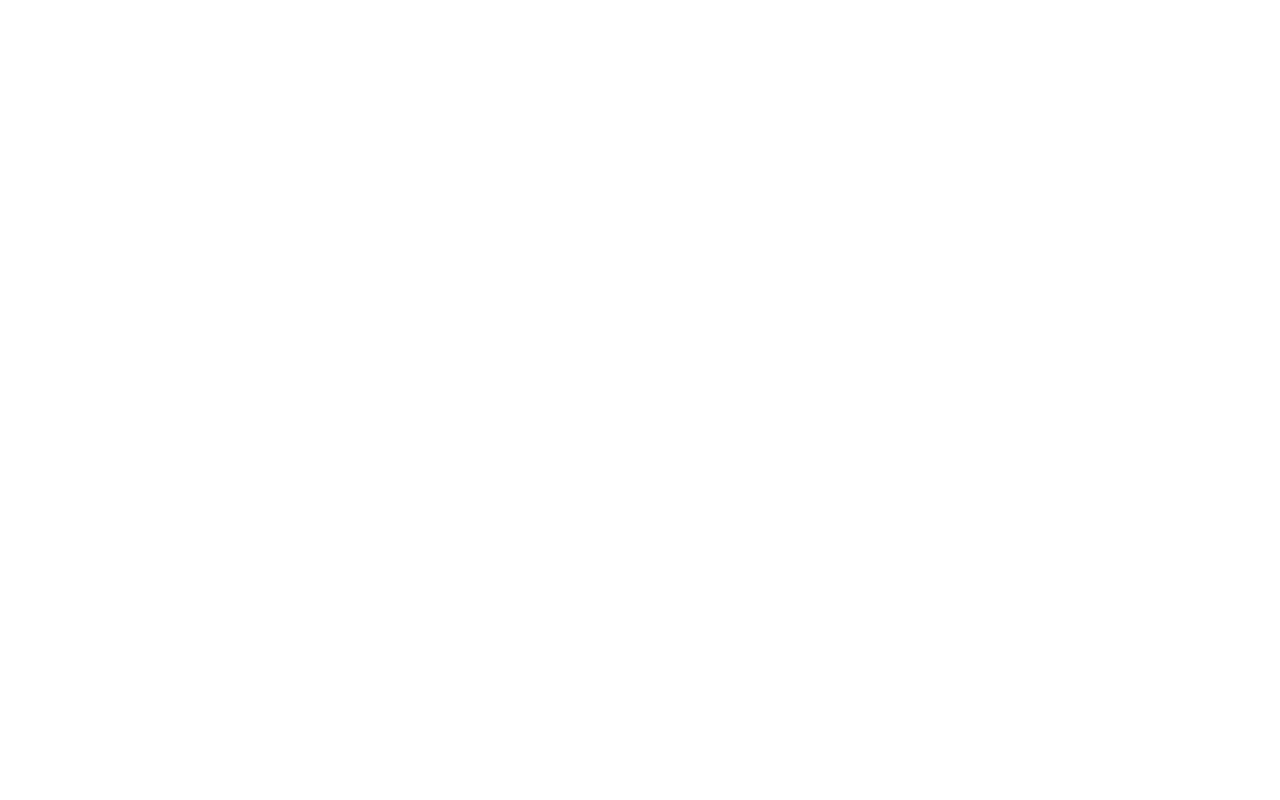
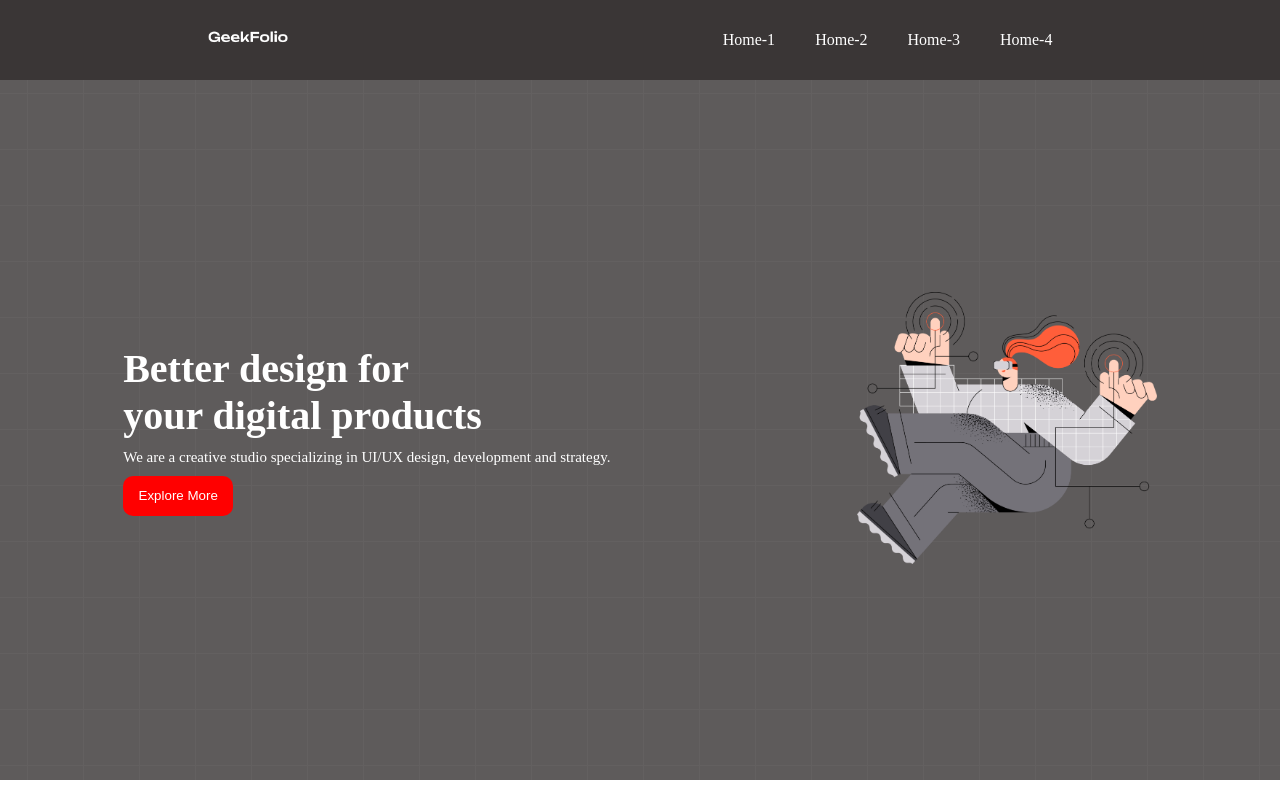
Before and after one commit to Radhesham-bit/Build_a_portfolio_website_as_a_beginner, a plain HTML site: page index.html in a window 1280 px wide. Drawn offline with Linux system fonts and the light colour scheme.

Commit message:
update commit

```diff
--- a/index.html
+++ b/index.html
@@ -4,8 +4,47 @@
     <meta charset="UTF-8">
     <meta name="viewport" content="width=device-width, initial-scale=1.0">
     <title>Build a Portfolio Website as a Beginner</title>
+    <link rel="stylesheet" href="style.css">
 </head>
 <body>
 
+    <!-- header section -->
+    <header>
+        <div class="container">
+            <div class="logo">
+                <img class="logo-size" src="./logo/logo-light.png" alt="website_logo">
+            </div>
+            <div class="menus">
+                <li class="menus-1">Home-1</li>
+                <li class="menus-1">Home-2</li>
+                <li class="menus-1">Home-3</li>
+                <li class="menus-1">Home-4</li>
+            </div>
+        </div>
+    </header>
+
+    <!-- banner section -->
+    <main>
+        <div class="banner-container">
+            <div class="banner-content">
+                <h1 class="slogan">Better design for <br> your digital products</h1>
+                <p class="message">We are a creative studio specializing in UI/UX design, development and strategy.</p>
+                <button class="btn">Explore More</button>
+            </div>
+
+            <div class="banner-image">
+                <img class="img-1" src="./images/banner.png" alt="">
+            </div>
+
+        </div>
+
+    </main>
+
+    <footer>
+
+    </footer>
+
+
+
 </body>
 </html>
--- /dev/null
+++ b/style.css
@@ -0,0 +1,75 @@
+*{
+    margin: 0px;
+    padding: 0px;
+}
+
+.container{
+    background-color: rgb(58, 54, 54);
+    display: flex;
+    justify-content: space-around;
+    align-items: center;
+    height: 80px;
+}
+
+.logo-size{
+    width: 80px;
+}
+
+.menus{
+    color: white;
+    display: flex;
+
+}
+
+.menus-1{
+    list-style: none;
+    padding: 20px;
+    cursor: pointer;
+}
+
+.menus-1:hover{
+    color: blue;
+}
+
+.banner-container{
+    display: flex;
+    height: 700px;
+    /* border: 2px solid red; */
+    justify-content: space-around;
+    align-items: center;
+    background-image: url('./images/background.png');
+    background-color: rgb(94, 91, 91);
+
+}
+
+.banner-content{
+    color: white;
+}
+
+.slogan{
+    font-size: 40px;
+}
+
+.message{
+    margin-top: 10px;
+    margin-bottom: 10px;
+    font-size: 15px;
+}
+
+.btn{
+    height: 40px;
+    width: 110px;
+    color: white;
+    background-color: red;
+    border: none;
+    border-radius: 10px;
+    cursor: pointer;
+}
+
+.btn:hover{
+    color: blueviolet;
+}
+
+.img-1{
+    width: 300px;
+}
```
Also changed, not shown: icon/0.png (added), icon/1.png (added), icon/2.png (added), images/background.png (added), images/banner.png (added), images/product-1.jpg (added), images/product-2.jpg (added), images/product-3.jpg (added), images/section.png (added), logo/logo-dark.png (added), logo/logo-light.png (added).
